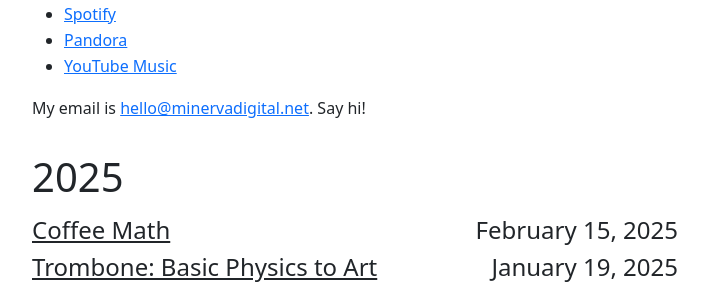
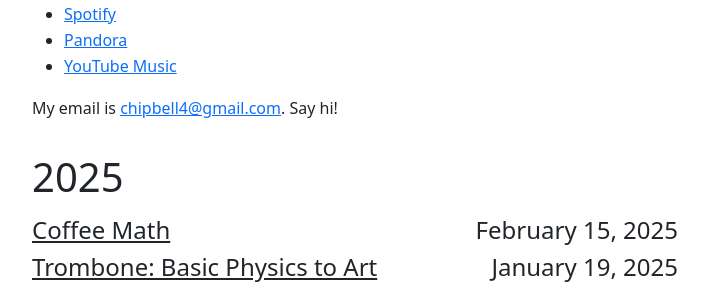
Before and after one commit to chipbell4/chipbell4.github.io, a Jekyll site: the page built from index.html, in a window 1280 px wide. Shown: the part 513-805 px from the top of the page, without its empty margins (285-994 px from the left). Built offline with Jekyll 4.4.1, drawn with Linux system fonts in a browser that asks for light colours; nearby versions of some CDN libraries.

Commit message:
Updating email

```diff
--- a/index.html
+++ b/index.html
@@ -24,7 +24,7 @@ layout: default
   </p>
 
   <p>
-  My email is <a href="mailto:hello@minervadigital.net">hello@minervadigital.net</a>. Say hi!
+  My email is <a href="mailto:chipbell4@gmail.com">chipbell4@gmail.com</a>. Say hi!
   </p>
 </div>
 <div class="clear"></div>
```
